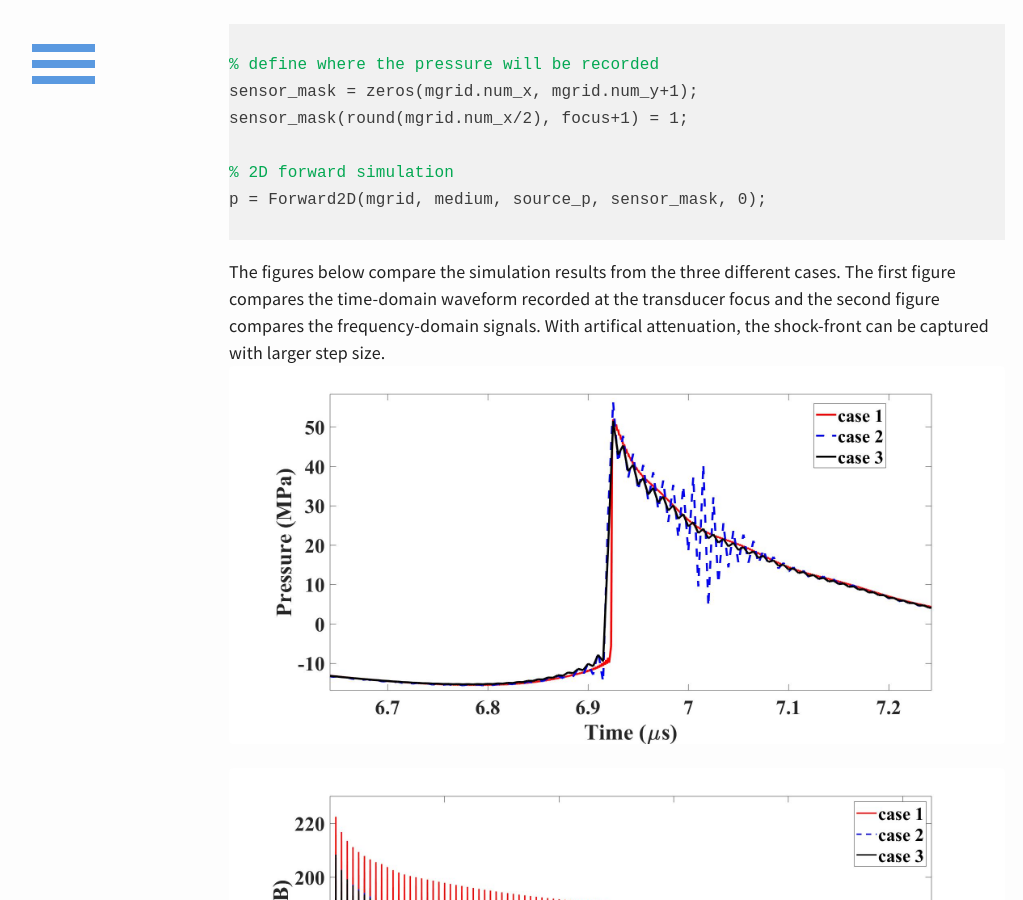
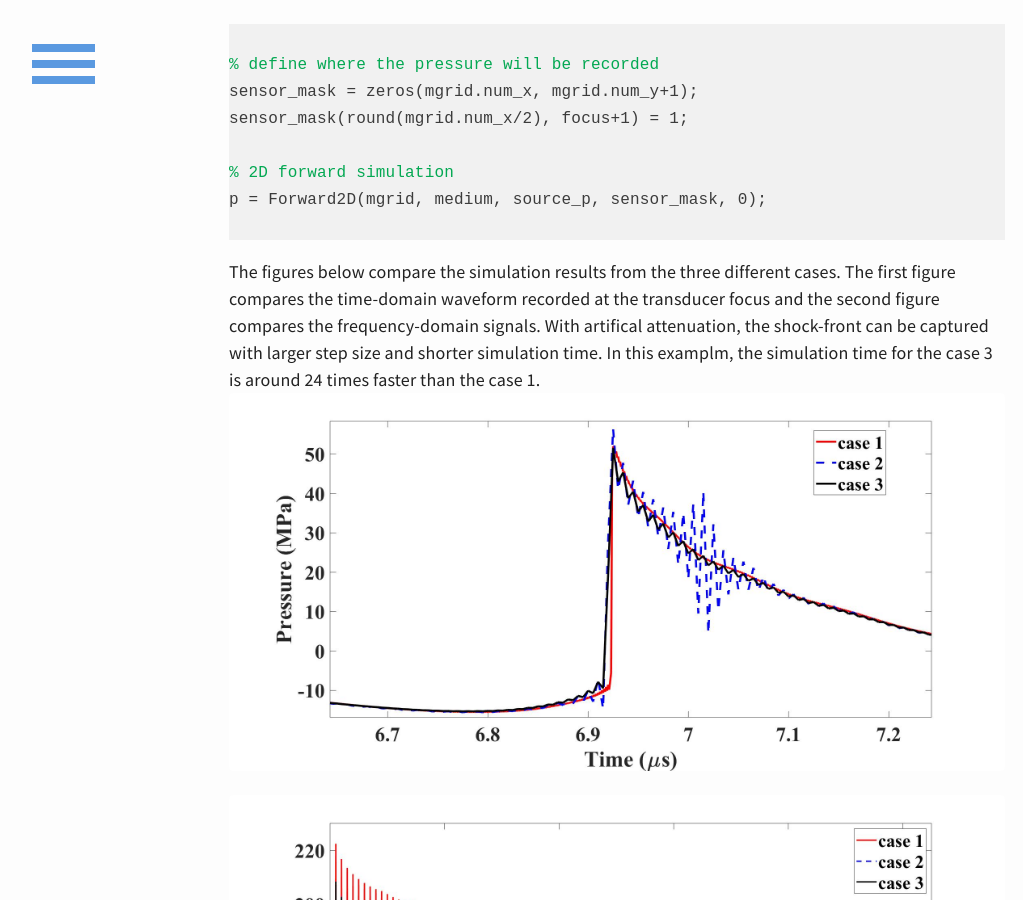
Before and after one commit to m-SOUND/mSOUND, a Jekyll site: the page built from _posts/2019-07-17-TMDM_shock.html, in a window 1280 px wide and 900 px high, scrolled down 1863 px. Shown: the whole window, without its empty margins (23-1046 px from the left). Built offline with Jekyll 4.4.1, drawn with Linux system fonts in a browser that asks for light colours.

Commit message:
Update 2019-07-17-TMDM_shock.html

```diff
--- a/_posts/2019-07-17-TMDM_shock.html
+++ b/_posts/2019-07-17-TMDM_shock.html
@@ -92,7 +92,8 @@ p = Forward2D(mgrid, medium, source_p, sensor_mask, 0);
 </code></pre>
 The figures below compare the simulation results from the three different cases. The first figure compares the time-domain
 waveform recorded at the transducer focus and the second figure compares the frequency-domain signals. With artifical attenuation,
-the shock-front can be captured with larger step size.
+the shock-front can be captured with larger step size and shorter simulation time. In this examplm, the simulation
+time for the case 3 is around 24 times faster than the case 1.
 
 <img src="/mSOUND/img/shock_time.jpg" alt="time-domain results">
 
```
